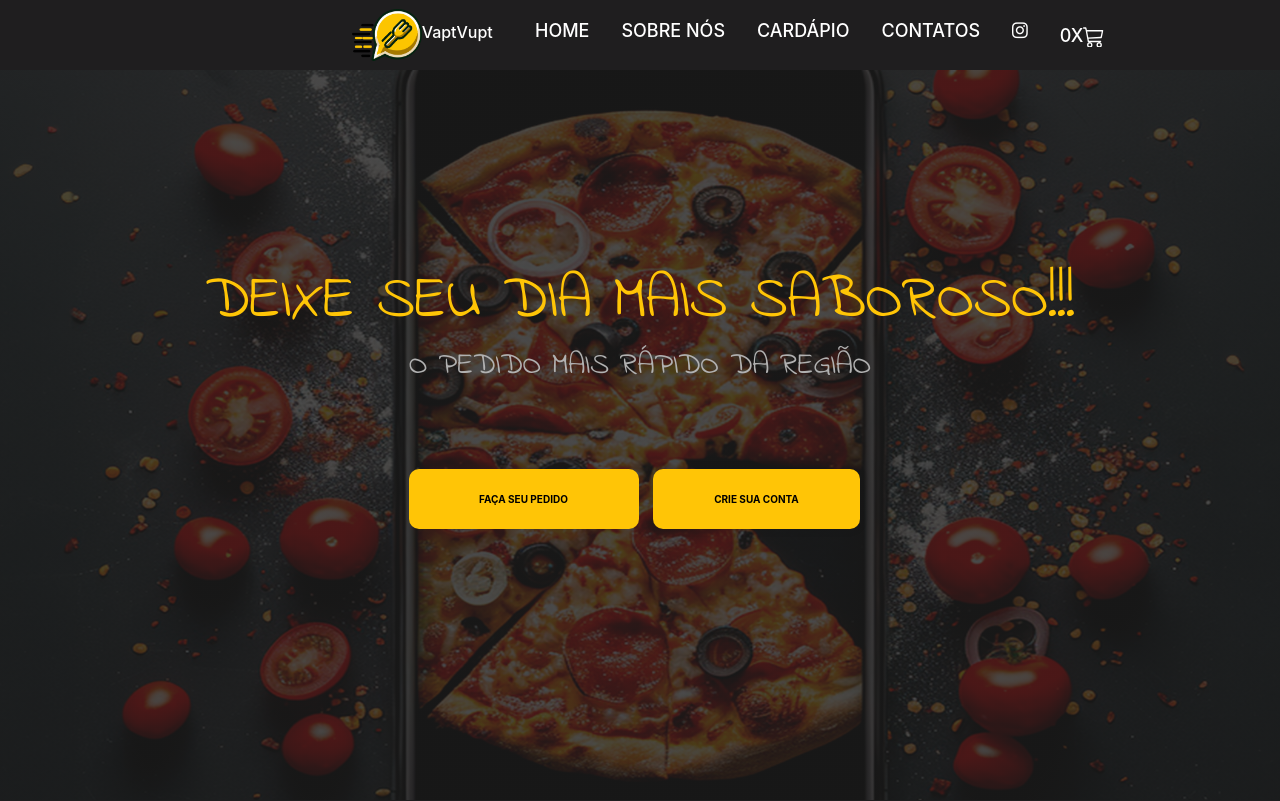
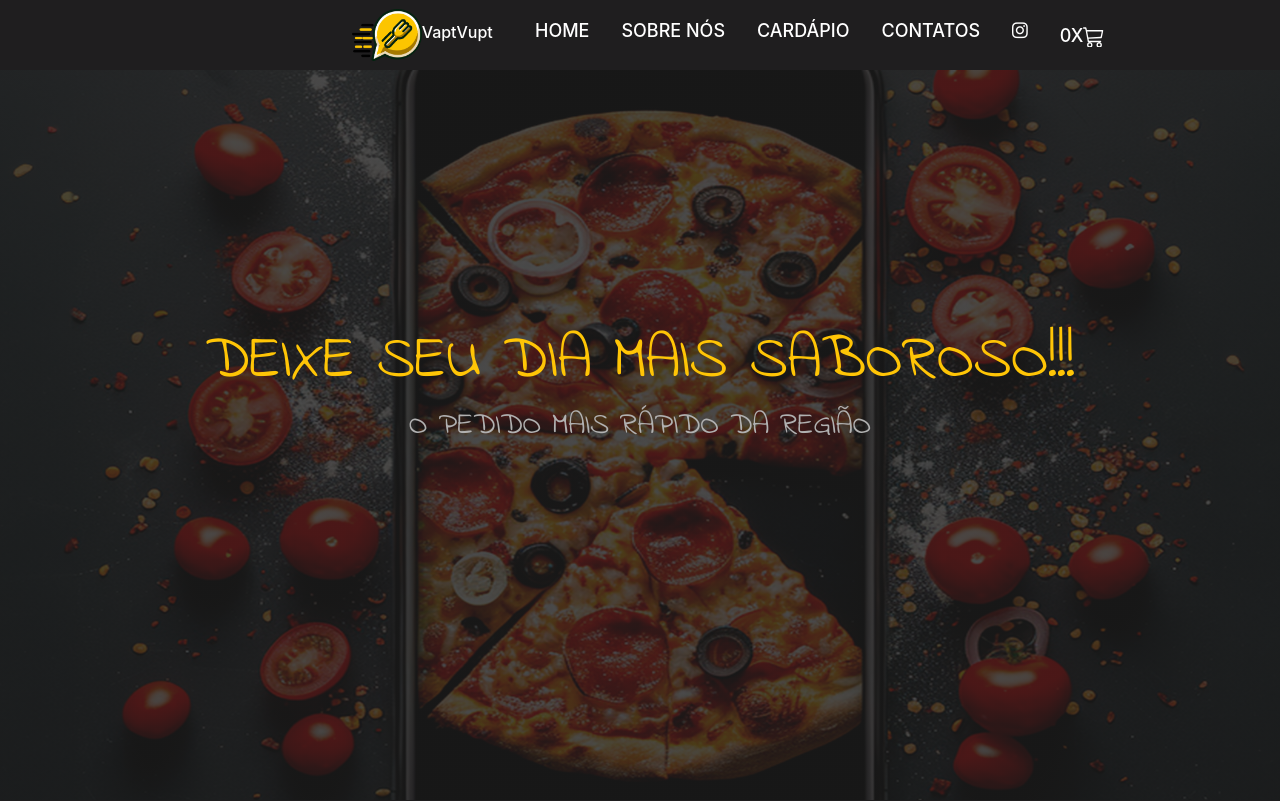
Before and after one commit to beatrizkloss/vapt-vupt, a Django app: page / in a window 1280 px wide. Shown: the top 801 px of the page. Run offline with Django 5.2, Linux system fonts and the light colour scheme; data comes from the database, SQL or seed files in the repository; both versions use the stored data as it was after the commit; some libraries are stand-ins or nearby versions.

Commit message:
fim de verdade

```diff
--- a/produto/templates/home.html
+++ b/produto/templates/home.html
@@ -3,14 +3,6 @@
   <div class="conteudo-principal">
     <h1>Deixe seu dia mais saboroso!!!</h1>
     <h2>O pedido mais rápido da Região</h2>
-    <div class="btn">
-      <a href="login.html">
-        <button class="login">Faça seu Pedido</button>
-      </a>
-      <a href="cadastro.html">
-        <button class="cadastro">Crie sua conta</button>
-      </a>
-    </div>
   </div>
 </section>
 
```
Also changed, not shown: db.sqlite3.
